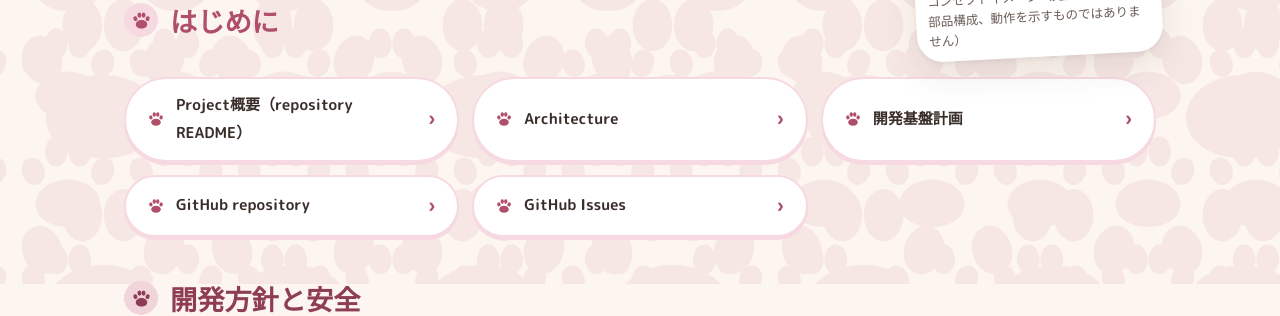
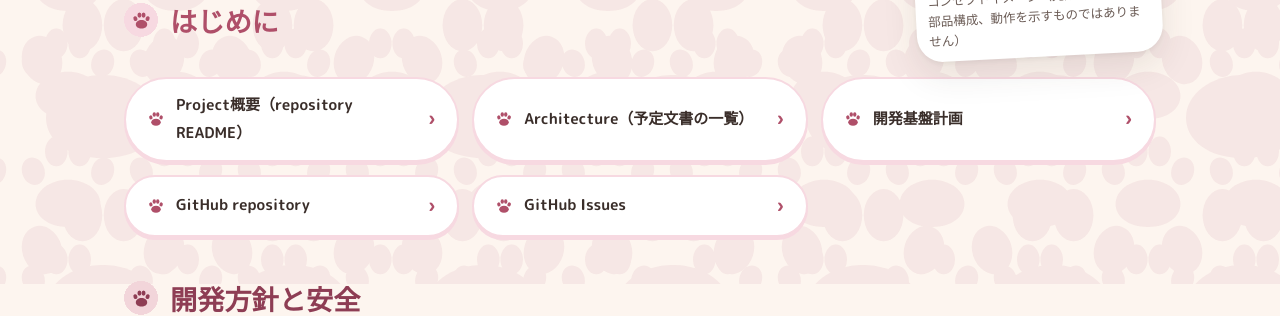
Before and after one commit to wachi-yoshitaka-11-dev/deskcat, a Jekyll site: the page built from pages/index.md, in a window 1280 px wide. Shown: the part 616-932 px from the top of the page. Built offline with Jekyll 4.4.1, drawn with Linux system fonts in a browser that asks for light colours.

Commit message:
READMEとcatalogのdriftを直しTBDの複製をやめる (#167)
Issue #154の「README、Current Architecture、文書catalog、archive、Pages導線を現行実装と
一致させる」を対象に照合した。ずれていたのは4件である。

**1. READMEの「現在のblocker」がTBD一覧の複製で、解決済みの項目を未確定として並べていた。**
touch controllerは`XPT2046`と確定（`HW-TBD-003`）、サーボの型番は
`TowerPro Micro servo 9g SG90`と確定（`HW-TBD-006`）しているのに、この節は両方を
「正確な型番が未確定」と書き続けていた。**再同期ではなく、列挙そのものを削除して正本の
TBD一覧へ向けた。**同じ状態を2箇所に持てば同じずれが再発する（Single Source of Truth）。
安全規則（例の候補値をfirmwareへ転記しない）と確定済み識別情報の在処は残した。

**2. `docs/hardware/README.md`の正式文書一覧が`tbd-register.md`を落としていた。**
追跡下の8 fileのうち7 fileしか載っておらず、落ちていたのはAGENTS.md・README・公開siteの
いずれからもlinkされている文書だった。

**3. READMEのRepository構成が`.github/`を落としていた。**

**4. 公開siteの「Architecture」導線が、予定文書一覧しかないstubを指していた。**labelへ
予定文書であることを明記した。現在の構成図はrepository READMEにある。

照合してずれが無かったものは変更していない。`docs/architecture/README.md`（予定文書として
列挙しており実際に本文が無い）、governanceの文書一覧（4 fileすべて記載）、Single Source of
Truthの表（参照先5 fileすべて存在）、`docs/backlog/`（GitHub移行済みと明記、機器名の訂正も
追記済み）、`pages/index.md`のlink（すべて解決）、READMEのアーキテクチャ表の部品識別情報
（`hardware-bom.md`の`MCU-01`／`SBC-01`と一致）。

**部品識別情報とhardwareの値は変更していない。**READMEから複製を消しただけで、正本には
触れていない。

検証: Review gateとPages workflowが`ubuntu-24.04`で成功した（PR #167）。

Refs #154

Change-Class: review-required
Self-Review: requirements-pass
Self-Review: fresh-context-pass
Self-Review: converged
Instruction-Change: reviewed-as-data
Co-Authored-By: Claude Opus 5 <noreply@anthropic.com>

```diff
--- a/pages/index.md
+++ b/pages/index.md
@@ -21,7 +21,7 @@ DeskCatは、ESP32とRaspberry Pi Zero Wで構成する、机上で静かに振
 ## はじめに
 
 - [Project概要（repository README）](https://github.com/wachi-yoshitaka-11-dev/deskcat#readme)
-- [Architecture](docs/architecture/README.md)
+- [Architecture（予定文書の一覧）](docs/architecture/README.md)
 - [開発基盤計画](docs/planning/development-foundation-plan.md)
 - [GitHub repository](https://github.com/wachi-yoshitaka-11-dev/deskcat)
 - [GitHub Issues](https://github.com/wachi-yoshitaka-11-dev/deskcat/issues)
```
Also changed, not shown: README.md, docs/hardware/README.md.
